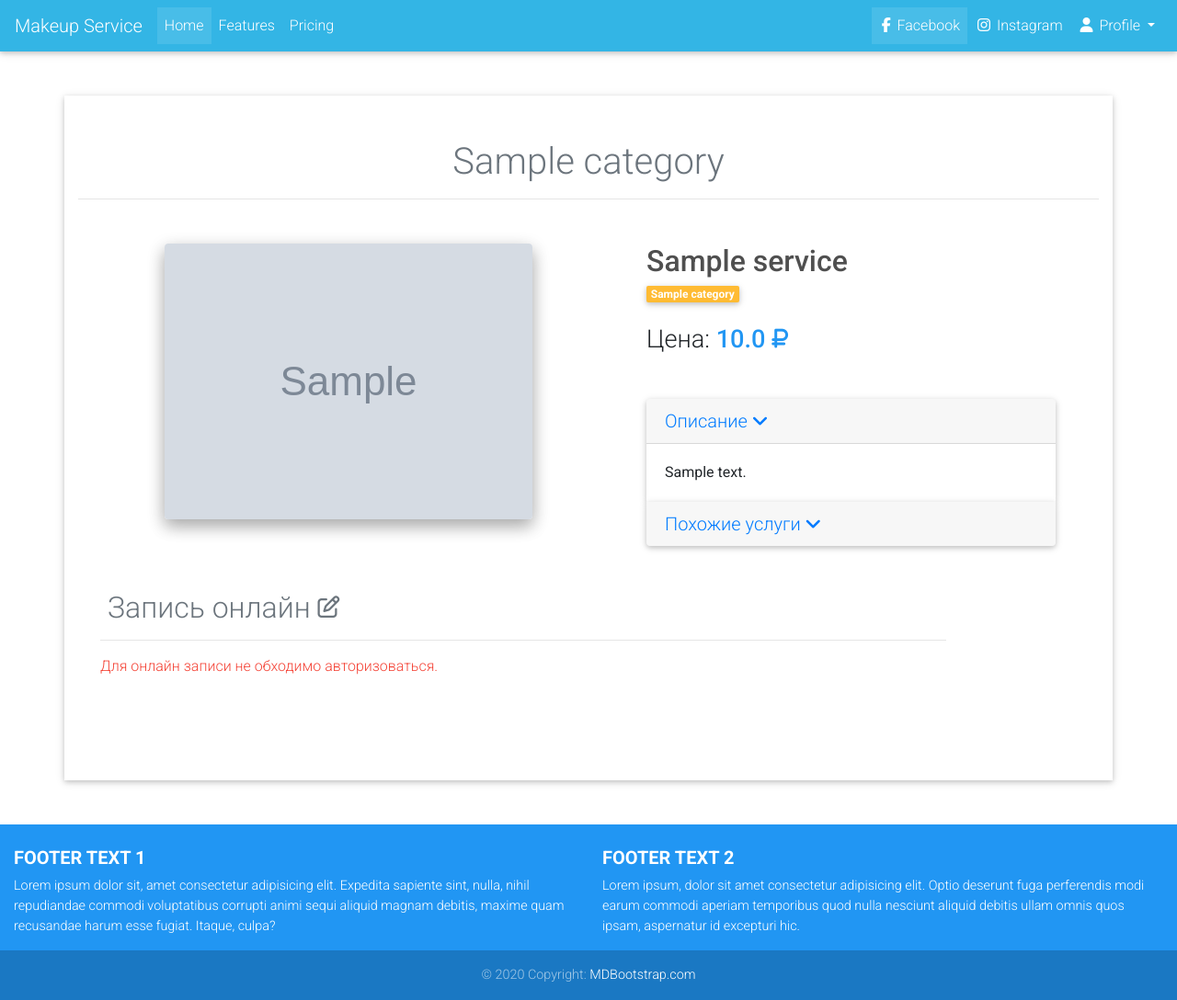
After one commit to w3qxst1ck/service_makeup, a Django app: a page that uses templates/base.html in a window 1280 px wide. The commit adds this page. Shown: the whole page at 92% size. Run offline with Django 3.2, Linux system fonts and the light colour scheme; tables that the repository leaves empty hold one stand-in row (values such as "Sample post"); grey boxes marked "Sample" are stand-in pictures; some libraries are stand-ins or nearby versions.

Commit message:
Add records

```diff
--- a/core/admin.py
+++ b/core/admin.py
@@ -1,6 +1,6 @@
 from django.contrib import admin
 
-from core.models import Category, Service
+from core.models import Category, Service, Record
 
 
 @admin.register(Category)
@@ -12,3 +12,6 @@ class CategoryAdmin(admin.ModelAdmin):
 class ServiceAdmin(admin.ModelAdmin):
     fileds = '__all__'
     prepopulated_fields = {'slug': ('title',)}
+
+
+admin.site.register(Record)
--- a/core/urls.py
+++ b/core/urls.py
@@ -15,10 +15,12 @@ Including another URLconf
 """
 from django.urls import path
 
-from core.views import service_list, home, pricing
+from core.views import service_list, home, pricing, service, add_record
 
 urlpatterns = [
     path('', home, name='home'),
-    path('services/', pricing, name='pricing'),
-    path('services/<str:category_slug>/', service_list, name='services_with_category'),
+    path('pricing/', pricing, name='pricing'),
+    path('add_record/', add_record, name='add_record'),
+    path('services/<str:category_slug>/', service_list, name='services_list'),
+    path('services/<str:category_slug>/<int:id>/<str:slug>/', service, name='service_detail'),
 ]
--- a/core/views.py
+++ b/core/views.py
@@ -1,6 +1,13 @@
+import datetime
+
+from django.contrib.auth.decorators import login_required
 from django.shortcuts import render, get_object_or_404
+from django.http import JsonResponse
+import json
 
-from core.models import Service, Category
+from pytz import UTC
+
+from core.models import Service, Category, Record
 
 
 def home(request):
@@ -10,12 +17,56 @@ def home(request):
 def pricing(request):
     categories = Category.objects.all()
     context = {'categories': categories}
-    return render(request, 'core/pricinghtml', context)
+    return render(request, 'core/pricing.html', context)
 
 
 def service_list(request, category_slug):
     categories = Category.objects.all()
-    services = Service.objects.all()
     category = get_object_or_404(Category, slug=category_slug)
-    context = {'services': services, 'categories': categories, 'category': category}
+    context = {'categories': categories, 'category': category}
     return render(request, 'core/services.html', context)
+
+
+def service(request, category_slug, id, slug):
+    category = get_object_or_404(Category, slug=category_slug)
+    service = get_object_or_404(Service, id=id, slug=slug)
+    now = datetime.datetime.now()
+
+    dates = [now + datetime.timedelta(days=i) for i in range(7)
+            if (now + datetime.timedelta(days=i)).weekday() not in [5, 6]]
+    times = ['0' + str(i) if len(str(i)) == 1 else str(i) for i in range(8, 18)]
+    # ordered_times = [str(record.date.time())[:2] for record in Record.objects.filter(service__slug=slug,
+    #                                                     date__gte=(now-datetime.timedelta(hours=now.hour)))]
+    # ordered = {}
+    # for rec in Record.objects.filter(service__slug=slug, date__gte=(now-datetime.timedelta(hours=now.hour))):
+    #     if rec.date.day not in ordered:
+    #         ordered[rec.date.day] = [str(rec.date.time())[:2]]
+    #     else:
+    #         ordered[rec.date.day].append(str(rec.date.time())[:2])
+    # print(ordered)
+
+    week = []
+    for day in range(now.day, now.day + 1):
+        for hour in range(8, 18):
+            if datetime.datetime(now.year, now.month, day, hour).weekday() not in [5, 6]:
+                week.append(datetime.datetime(now.year, now.month, day, hour, 0, 0, 0, UTC))
+
+    ordering_dates = [rec.date for rec in Record.objects.filter(service__slug=slug,
+                                                                date__gte=(now-datetime.timedelta(hours=now.hour)))]
+
+
+    context = {'service': service, 'category': category, 'week': week, 'dates': dates, 'times': times}
+    return render(request, 'core/services_in_category.html', context)
+
+
+@login_required
+def add_record(request):
+    data = json.loads(request.body)
+    year, month, day, hour = data['year'], data['month'], data['day'], data['hour']
+    service_id = data['service']
+    service = Service.objects.get(id=service_id)
+    date = datetime.datetime(int(year), int(month), int(day), int(hour))
+    if not Record.objects.filter(service=service_id, date=date):
+        Record.objects.create(user=request.user, service=service, date=date)
+
+    return JsonResponse('Record was added', safe=False)
--- a/static/css/style.css
+++ b/static/css/style.css
@@ -18,3 +18,10 @@ body {
 .services-list .card-header h2 {
 	font-size: 2.25rem;
 }
+
+
+/*Service detail*/
+
+.title-text {
+	font-size: 1.25rem;
+}
--- /dev/null
+++ b/static/js/record.js
@@ -0,0 +1,37 @@
+var recordBtns = document.getElementsByClassName('add-record')
+
+
+for(var i = 0; i < recordBtns.length; i++){
+	recordBtns[i].addEventListener('click', function(){
+		var year = this.dataset.year
+		var month = this.dataset.month
+		var day = this.dataset.day
+		var hour = this.dataset.hour
+		var service = this.dataset.service
+		console.log('hour: ', hour, 'day: ', day, 'month: ', month, 'year: ', year, 'service: ', service)
+		addRecord(year, month, day, hour, service)
+	})
+}
+
+
+function addRecord(year, month, day, hour, service){
+
+	var url = '/add_record/'
+
+	fetch(url, {
+		method: 'POST',
+		headers:{
+			'Content-Type': 'application/json',
+			'X-CSRFToken': csrftoken,
+		},
+		body: JSON.stringify({'year': year, 'month': month, 'day': day, 'hour': hour, 'service': service})
+	})
+
+	.then((response) => {
+		return response.json()
+	})
+
+	.then((data) => {
+		console.log('data: ', data)
+	})
+}
--- a/templates/base.html
+++ b/templates/base.html
@@ -19,7 +19,11 @@
 	<link rel="stylesheet" href="{% static 'css/style.css' %}">
 
     <title>{% block title %}{% endblock %} - MakeupService</title>
+
+    {% include 'scripts.html' %}
+
   </head>
+
   <body>
   	{% include 'navbar.html' %}
 
@@ -37,5 +41,6 @@
 	<!-- MDB core JavaScript -->
 	<script type="text/javascript" src="https://cdnjs.cloudflare.com/ajax/libs/mdbootstrap/4.19.1/js/mdb.min.js"></script>
 	<script src="https://kit.fontawesome.com/3dbdcd8c2e.js" crossorigin="anonymous"></script>
+	<script src="{% static 'js/record.js' %}"></script>
   </body>
 </html>
--- /dev/null
+++ b/templates/core/services_in_category.html
@@ -0,0 +1,161 @@
+{% extends 'base.html' %}
+
+{% block title %}Services | {{ category.title }}{% endblock %}
+
+{% block content %}
+<div class="container my-5 py-5 z-depth-1">
+
+
+  <!--Section: Content-->
+  <section class="text-center">
+
+    <!-- Section heading -->
+    <h1 class="mb-1 text-muted display-4 h1-responsive">{{ service.category.title }}</h1>
+    <hr class="mb-5">
+
+
+    <div class="row">
+      <div class="col-lg-6 ml-4">
+
+      	<img src="{{ service.image.url }}" class="img-fluid rounded z-depth-2 mb-4" alt="Responsive image">
+
+      </div>
+
+      <div class="col-lg-5 text-center text-md-left ml-4">
+
+        <h2 class="h2-responsive text-center text-md-left product-name font-weight-bold dark-grey-text mb-1 ml-xl-0 ml-4">
+          <strong>{{ service.title }}</strong>
+        </h2>
+        <span class="badge badge-warning mb-4 ml-xl-0 ml-4">{{ service.category.title }}</span>
+        <h3 class="h3-responsive text-center text-md-left mb-5 ml-xl-0 ml-4">
+        	Цена:
+          <span class="blue-text font-weight-bold">
+            <strong>{{ service.price }} </strong>
+          </span>
+          <i class="fas fa-ruble-sign fa-sm blue-text"></i>
+        </h3>
+
+        <!--Accordion wrapper-->
+        <div class="accordion md-accordion" id="accordionEx" role="tablist" aria-multiselectable="false">
+
+          <!-- Accordion card -->
+          <div class="card">
+
+            <!-- Card header -->
+            <div class="card-header" role="tab" id="headingOne1">
+              <a data-toggle="collapse" data-parent="#accordionEx" href="#collapseOne" aria-expanded="true"
+                aria-controls="collapseOne">
+                <h5 class="mb-0">
+                  Описание
+                  <i class="fas fa-angle-down rotate-icon"></i>
+                </h5>
+              </a>
+            </div>
+
+            <!-- Card body -->
+            <div id="collapseOne" class="collapse show" role="tabpanel" aria-labelledby="headingOne1"
+              data-parent="#accordionEx">
+              <div class="card-body">
+                {{ service.description }}
+              </div>
+            </div>
+          </div>
+          <!-- Accordion card -->
+
+          <!-- Accordion card -->
+          <div class="card">
+
+            <!-- Card header -->
+            <div class="card-header" role="tab" id="headingTwo2">
+              <a class="collapsed" data-toggle="collapse" data-parent="#accordionEx" href="#collapseTwo2"
+                aria-expanded="false" aria-controls="collapseTwo2">
+                <h5 class="mb-0">
+                  Похожие услуги
+                  <i class="fas fa-angle-down rotate-icon"></i>
+                </h5>
+              </a>
+            </div>
+
+            <!-- Card body -->
+            <div id="collapseTwo2" class="collapse" role="tabpanel" aria-labelledby="headingTwo2"
+              data-parent="#accordionEx">
+              <div class="card-body">
+                {% for serv in category.service_set.all %}
+                	{% if serv.slug != service.slug %}
+                		<a href="{{ serv.get_absolute_url }}"><p class="text-muted"><i class="fas fa-angle-right ml-2"></i>  {{ serv.title }}</p></a>
+                	{% endif %}
+                {% endfor %}
+              </div>
+            </div>
+          </div>
+          <!-- Accordion card -->
+
+        </div>
+        <!--/.Accordion wrapper-->
+
+      </div>
+
+    </div>
+    <div class="row">
+    	<div class="col-md-10 mt-5 ml-4">
+    		<h2 class="h2-responsive text-muted text-left ml-2">Запись онлайн <i class="far fa-edit fa-xs"></i></h2>
+    		<hr>
+    	</div>
+
+	   <div class="col-md-12 col-lg-10 mb-5 ml-4">
+	   	{% if request.user.is_authenticated %}
+
+	   	{% for date in dates %}
+        <!--Accordion wrapper-->
+        <div class="accordion md-accordion mb-3" id="accordionEy" role="tablist" aria-multiselectable="true">
+
+          <!-- Accordion card -->
+          <div class="card border-top border-bottom-0 border-left border-right border-light">
+
+            <!-- Card header -->
+            <div class="card-header border-bottom border-light" role="tab" id="headingOne2">
+              <a data-toggle="collapse" data-parent="#accordionEy" href="#collapseOn{{ forloop.counter }}" aria-expanded="true"
+                aria-controls="collapseOn{{ forloop.counter }}">
+                <h5 class="black-text text-left font-weight-normal mb-0 ml-2">
+                  {{ date|date:"d E Y года" }} <i class="far fa-calendar-alt"></i> <i class="fas fa-angle-down rotate-icon"></i>
+                </h5>
+              </a>
+            </div>
+
+            <!-- Card body -->
+            <div id="collapseOn{{ forloop.counter }}" class="collapse show" role="tabpanel" aria-labelledby="headingOne2"
+              data-parent="#accordionEy">
+              <div class="card-body">
+                <div class="mb-3 text-left">
+
+                	{% for time in times %}
+	                	<div class="btn-group" role="group">
+						    	<button data-year={{ date.year }} data-month={{ date.month }} data-day={{ date.day }} data-hour={{ time }} data-service={{ service.id }} type="button" class="btn btn-outline-primary btn-rounded waves-effect  add-record">{{ time }}:00</button>
+						   </div>
+                	{% endfor %}
+
+				    </div>
+              </div>
+            </div>
+
+          </div>
+          <!-- Accordion card -->
+
+        </div>
+        <!-- Accordion wrapper -->
+        {% endfor %}
+
+        {% else %}
+        <p class="red-text text-left">Для онлайн записи не обходимо авторизоваться.</p>
+        {% endif %}
+
+      </div>
+
+ 	 </div>
+
+  </section>
+  <!--Section: Content-->
+
+
+</div>
+{% endblock %}
--- a/templates/navbar.html
+++ b/templates/navbar.html
@@ -2,7 +2,7 @@
 
 <!--Navbar -->
 <nav class="mb-1 navbar navbar-expand-lg navbar-dark info-color mb-4">
-  <a class="navbar-brand" href="#">Makeup Service</a>
+  <a class="navbar-brand" href="{% url 'home' %}">Makeup Service</a>
   <button class="navbar-toggler" type="button" data-toggle="collapse" data-target="#navbarSupportedContent-4"
     aria-controls="navbarSupportedContent-4" aria-expanded="false" aria-label="Toggle navigation">
     <span class="navbar-toggler-icon"></span>
--- /dev/null
+++ b/templates/scripts.html
@@ -0,0 +1,19 @@
+<script type="text/javascript">
+
+	function getToken(name) {
+    let cookieValue = null;
+    if (document.cookie && document.cookie !== '') {
+        const cookies = document.cookie.split(';');
+        for (let i = 0; i < cookies.length; i++) {
+            const cookie = cookies[i].trim();
+            // Does this cookie string begin with the name we want?
+            if (cookie.substring(0, name.length + 1) === (name + '=')) {
+                cookieValue = decodeURIComponent(cookie.substring(name.length + 1));
+                break;
+            }
+        }
+    }
+    return cookieValue;
+	}
+	const csrftoken = getToken('csrftoken');
+</script>
```
Also changed, not shown: core/models.py (+19 -2 lines), templates/core/home.html (+11 -11 lines), templates/core/pricing.html (+4 -4 lines), templates/core/services.html (+54 -3 lines), core/migrations/0002_auto_20200911_1350.py (added).
